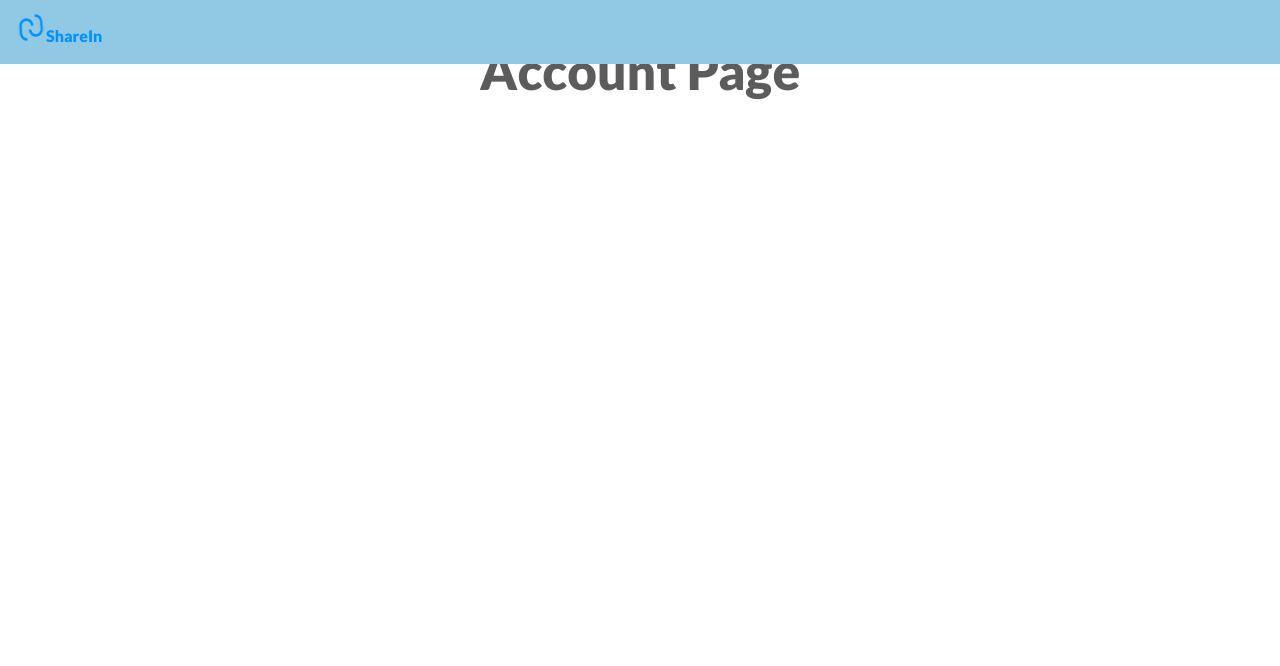
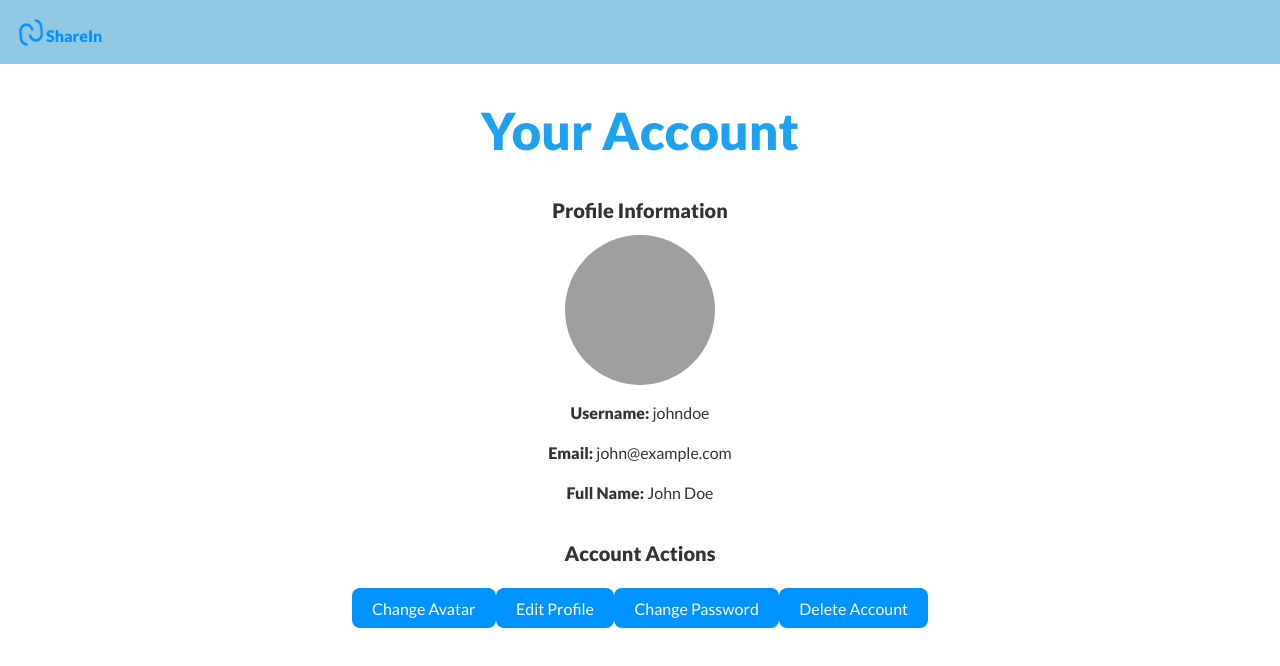
Before and after one commit to AnitaToRemember/proyectoFinal-linkShareFrontend, a React (Vite) app: page /account in a window 1280 px wide. Shown: the top 666 px of the page. Built offline with nearby package versions, Linux system fonts and the light colour scheme; grey boxes are pictures that could not be loaded.

Commit message:
account page css and code react are implements

```diff
--- /dev/null
+++ b/src/pages/AccountPage.css
@@ -0,0 +1,63 @@
+/* Estilos generales */
+section {
+    display: flex;
+    flex-direction: column;
+    align-items: center;
+    padding: 20px;
+  }
+
+  h1 {
+    font-size: 24px;
+    margin-bottom: 20px;
+    color: #1da1f2;
+  }
+
+  .account-details {
+    text-align: center;
+  }
+
+  .avatar-container {
+    position: relative;
+  }
+
+  .avatar {
+    width: 150px;
+    height: 150px;
+    border-radius: 50%;
+    object-fit: cover;
+  }
+
+  .avatar-edit {
+    position: absolute;
+    bottom: 10px;
+    right: 10px;
+    display: flex;
+    flex-direction: column;
+    align-items: center;
+  }
+
+  input[type="file"] {
+    display: none;
+  }
+
+  button {
+    background-color: #1da1f2;
+    color: #fff;
+    padding: 10px 20px;
+    font-size: 16px;
+    border: none;
+    border-radius: 4px;
+    cursor: pointer;
+    margin-top: 10px;
+  }
+
+  button:hover {
+    background-color: #0c8de8;
+  }
+
+  /* Estilos para los enlaces de texto */
+  h2 {
+    font-size: 20px;
+    margin-bottom: 10px;
+    color: #333;
+  }
--- a/src/pages/AccountPage.jsx
+++ b/src/pages/AccountPage.jsx
@@ -1,12 +1,68 @@
+import React, { useState } from "react";
+import './AccountPage.css';
+
 const AccountPage = () => {
+  const [avatar, setAvatar] = useState("/path-to-default-avatar.png"); // Ruta de la imagen de avatar predeterminada
+  const [isEditingAvatar, setIsEditingAvatar] = useState(false);
+  const [newAvatar, setNewAvatar] = useState(null); // Almacenar la nueva imagen de avatar aquí
 
+  const handleAvatarChange = () => {
+    if (newAvatar) {
 
-    return (
-        <section>
-            <h1>Account Page</h1>
-        </section>
-    )
-}
+      setAvatar(newAvatar);
+      setIsEditingAvatar(false);
+    }
+  };
 
+  const handleFileChange = (e) => {
+    const file = e.target.files[0];
+    if (file) {
+      const reader = new FileReader();
+      reader.onload = (event) => {
+        setNewAvatar(event.target.result);
+      };
+      reader.readAsDataURL(file);
+    }
+  };
 
-export default AccountPage
+  return (
+    <section>
+      <h1>Your Account</h1>
+      <div className="account-details">
+        <h2>Profile Information</h2>
+        {/* Mostrar la foto de perfil actual */}
+        <div className="avatar-container">
+          <img src={avatar} alt="Profile Avatar" className="avatar" />
+          {isEditingAvatar && (
+            <div className="avatar-edit">
+              <input
+                type="file"
+                accept="image/*"
+                onChange={handleFileChange}
+              />
+              <button onClick={handleAvatarChange}>Save</button>
+            </div>
+          )}
+        </div>
+        <p><strong>Username:</strong> johndoe</p>
+        <p><strong>Email:</strong> john@example.com</p>
+        <p><strong>Full Name:</strong> John Doe</p>
+        {/* Otros detalles del perfil */}
+      </div>
+      <div className="account-actions">
+        <h2>Account Actions</h2>
+        {/* Botón para cambiar la foto de perfil */}
+        {isEditingAvatar ? (
+          <button onClick={() => setIsEditingAvatar(false)}>Cancel</button>
+        ) : (
+          <button onClick={() => setIsEditingAvatar(true)}>Change Avatar</button>
+        )}
+        <button>Edit Profile</button>
+        <button>Change Password</button>
+        <button>Delete Account</button>
+      </div>
+    </section>
+  );
+};
+
+export default AccountPage;
--- /dev/null
+++ b/src/pages/RegisterPage.css
@@ -0,0 +1,78 @@
+/* Estilos para el formulario de registro */
+section {
+    display: flex;
+    flex-direction: column;
+    align-items: center;
+    padding: 20px;
+  }
+
+  h1 {
+    font-size: 24px;
+    margin-bottom: 20px;
+    color: #1da1f2;
+  }
+
+  form {
+    width: 100%;
+    max-width: 400px;
+  }
+
+  fieldset {
+    margin-bottom: 20px;
+    border: none; /* Eliminar los bordes de los fieldset */
+  }
+
+  label {
+    display: block;
+    font-size: 16px;
+    margin-bottom: 5px;
+    color: #333; /* Color de texto predeterminado */
+  }
+
+  input {
+    width: 100%;
+    padding: 10px;
+    font-size: 16px;
+    border: 1px solid #ccc; /* Borde gris */
+    border-radius: 4px;
+    background-color: #f5f8fa;
+  }
+
+  button {
+    background-color: #1da1f2;
+    color: #fff; /* Texto en color blanco */
+    padding: 10px 20px;
+    font-size: 16px;
+    border: none;
+    border-radius: 4px;
+    cursor: pointer;
+  }
+
+  button:hover {
+    background-color: #0c8de8;
+  }
+
+  p {
+    color: #333;
+    margin-top: 10px;
+  }
+
+  /* Estilos para los enlaces de texto */
+  h3 a {
+    color: #1da1f2;
+    text-decoration: none;
+  }
+
+  h3 a:hover {
+    text-decoration: underline;
+  }
+
+  a {
+    color: #1da1f2;
+    text-decoration: none;
+    margin-top: 10px;
+  }
+
+  a:hover {
+    text-decoration: underline;
+  }
--- a/src/pages/RegisterPage.jsx
+++ b/src/pages/RegisterPage.jsx
@@ -1,6 +1,9 @@
 import { useState } from "react";
 import { registerUserService } from '../services/index';
 import { useNavigate } from "react-router-dom";
+import './RegisterPage.css';
+
+
 
 const RegisterPage = () => {
   const navigate = useNavigate();
```
